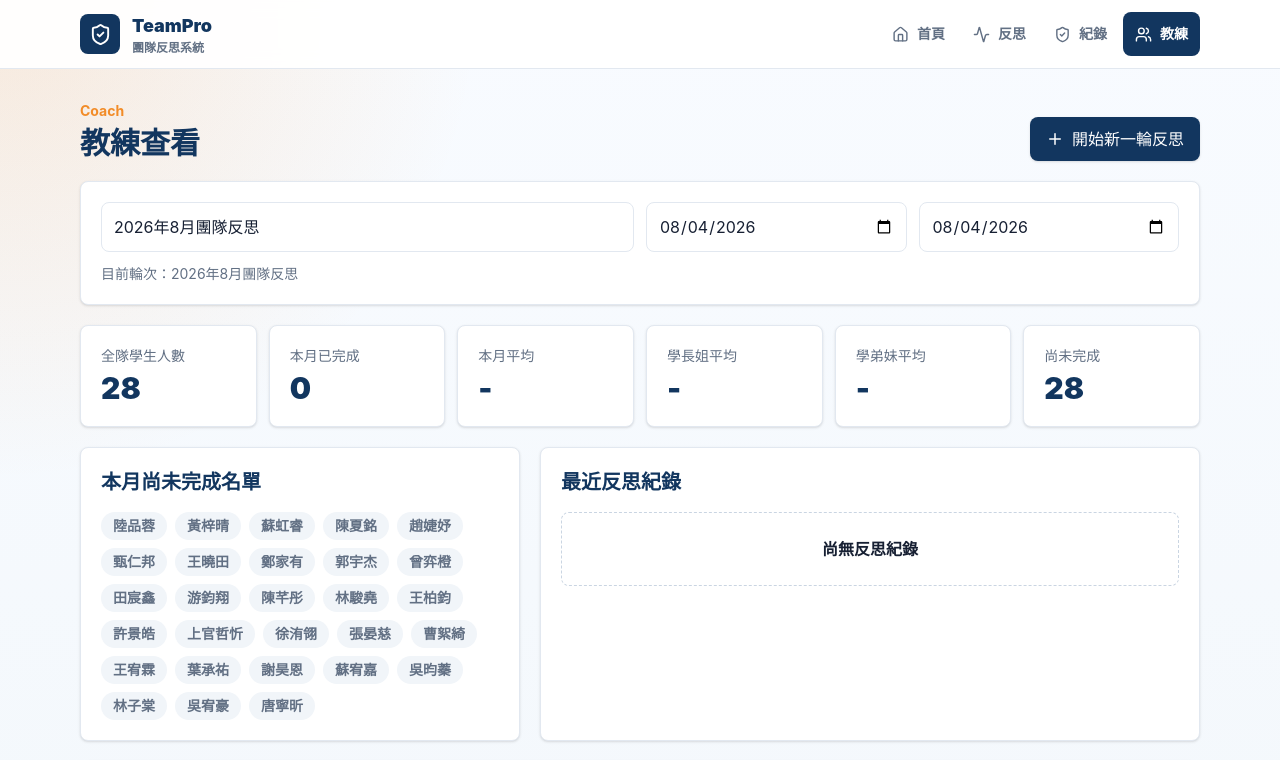
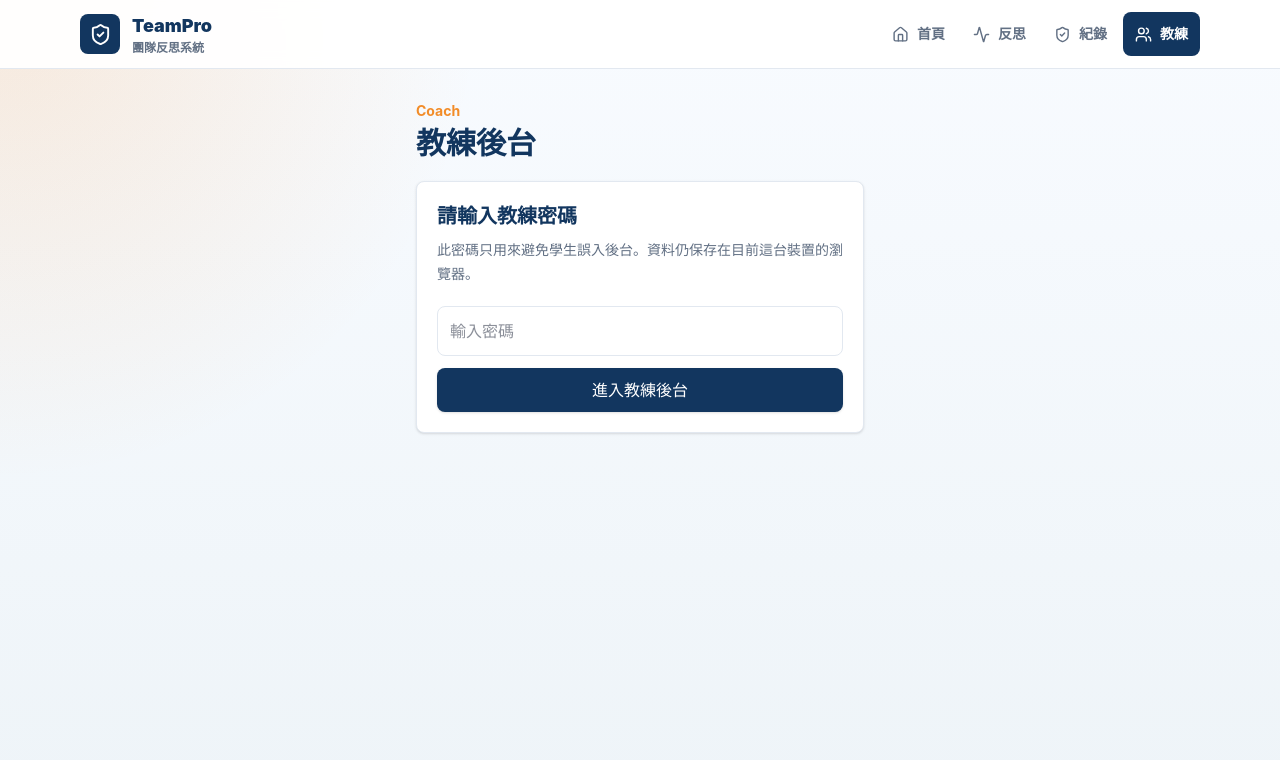
Before and after one commit to shark7763-del/TeamPro-Reflection, a React (Vite) app: page /coach in a window 1280 px wide. Shown: the top 760 px of the page. Built offline with nearby package versions, Linux system fonts and the light colour scheme.

Commit message:
Add coach page password gate

```diff
--- a/src/pages/CoachPage.tsx
+++ b/src/pages/CoachPage.tsx
@@ -13,9 +13,13 @@ import { exportJson, exportRecordsCsv } from '../utils/export'
 
 const thisMonthPrefix = () => new Date().toISOString().slice(0, 7)
 const today = () => new Date().toISOString().slice(0, 10)
+const COACH_PASSWORD = '1234'
+const COACH_AUTH_KEY = 'teampro-coach-unlocked'
 
 export const CoachPage = () => {
   const { data, setData, activeRound } = useTeamProData()
+  const [isAuthenticated, setIsAuthenticated] = useState(() => sessionStorage.getItem(COACH_AUTH_KEY) === 'true')
+  const [password, setPassword] = useState('')
   const [query, setQuery] = useState('')
   const [roundForm, setRoundForm] = useState({
     title: `${new Date().getFullYear()}年${new Date().getMonth() + 1}月團隊反思`,
@@ -83,6 +87,51 @@ export const CoachPage = () => {
     window.location.reload()
   }
 
+  const unlockCoachPage = () => {
+    if (password !== COACH_PASSWORD) {
+      setMessage('密碼錯誤，請重新輸入。')
+      return
+    }
+    sessionStorage.setItem(COACH_AUTH_KEY, 'true')
+    setIsAuthenticated(true)
+    setPassword('')
+    setMessage('')
+  }
+
+  if (!isAuthenticated) {
+    return (
+      <div className="mx-auto max-w-md space-y-5">
+        <div>
+          <p className="text-sm font-bold text-team-orange">Coach</p>
+          <h1 className="mt-1 text-2xl font-black text-team-navy sm:text-3xl">教練後台</h1>
+        </div>
+        <Card>
+          <h2 className="text-xl font-black text-team-navy">請輸入教練密碼</h2>
+          <p className="mt-2 text-sm leading-6 text-team-muted">此密碼只用來避免學生誤入後台。資料仍保存在目前這台裝置的瀏覽器。</p>
+          <form
+            className="mt-5 grid gap-3"
+            onSubmit={(event) => {
+              event.preventDefault()
+              unlockCoachPage()
+            }}
+          >
+            <input
+              value={password}
+              onChange={(event) => setPassword(event.target.value)}
+              type="password"
+              inputMode="numeric"
+              autoComplete="current-password"
+              placeholder="輸入密碼"
+              className="min-h-12 rounded-lg border border-slate-200 p-3 text-lg outline-none focus:border-team-blue focus:ring-4 focus:ring-blue-100"
+            />
+            {message && <p className="rounded-lg bg-red-50 p-3 text-sm font-semibold text-red-700">{message}</p>}
+            <Button type="submit">進入教練後台</Button>
+          </form>
+        </Card>
+      </div>
+    )
+  }
+
   return (
     <div className="space-y-5">
       <div className="flex flex-col gap-3 sm:flex-row sm:items-end sm:justify-between">
@@ -90,7 +139,19 @@ export const CoachPage = () => {
           <p className="text-sm font-bold text-team-orange">Coach</p>
           <h1 className="mt-1 text-2xl font-black text-team-navy sm:text-3xl">教練查看</h1>
         </div>
-        <Button type="button" onClick={createRound}><Plus size={18} />開始新一輪反思</Button>
+        <div className="flex flex-col gap-2 sm:flex-row">
+          <Button
+            type="button"
+            variant="secondary"
+            onClick={() => {
+              sessionStorage.removeItem(COACH_AUTH_KEY)
+              setIsAuthenticated(false)
+            }}
+          >
+            鎖定後台
+          </Button>
+          <Button type="button" onClick={createRound}><Plus size={18} />開始新一輪反思</Button>
+        </div>
       </div>
       {message && <p className="rounded-lg bg-blue-50 p-3 text-sm font-semibold text-team-navy">{message}</p>}
 
```
